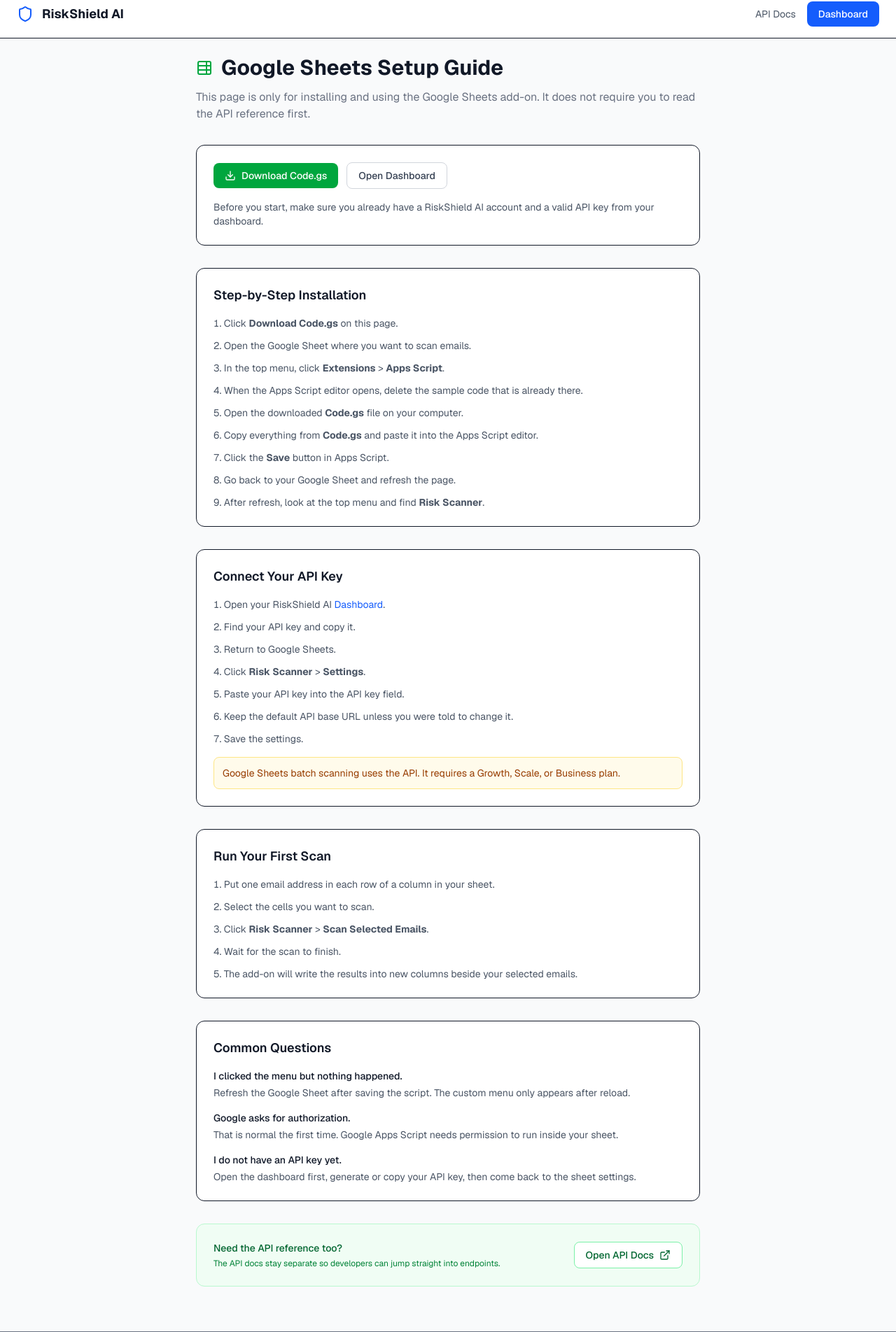
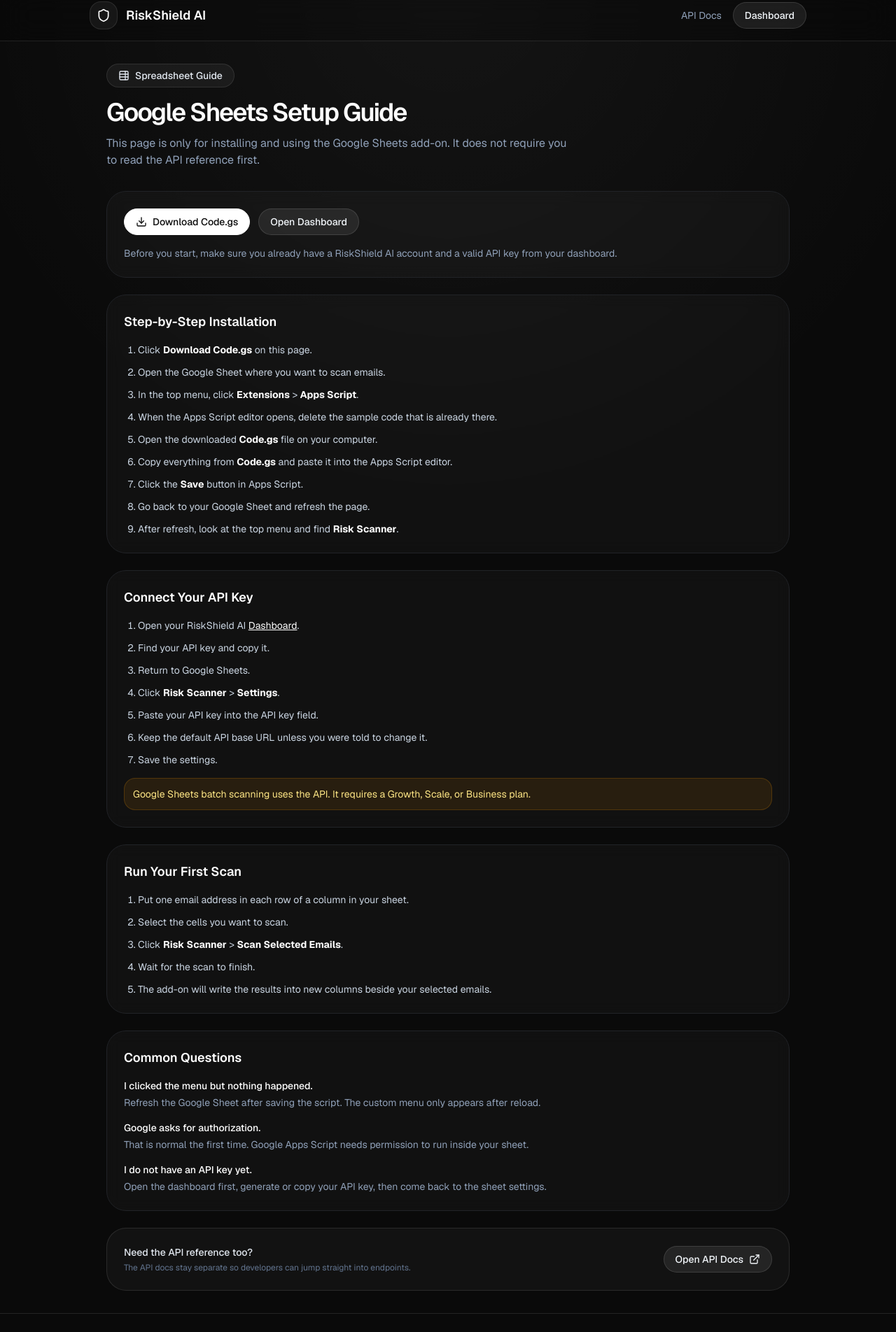
Before and after one commit to hryhrh305-dot/riskshield-ai, a Next.js app: page /docs/google-sheets in a window 1280 px wide. Shown: the part 14-1918 px from the top of the page at 70% size. Built offline with nearby package versions, Linux system fonts and the light colour scheme.

Commit message:
Refine scan and developer UI surfaces

```diff
--- a/src/app/(dashboard)/risk-check/page.tsx
+++ b/src/app/(dashboard)/risk-check/page.tsx
@@ -2,7 +2,7 @@
 
 import { useState, useEffect } from "react";
 import { createClient } from "@/lib/supabase";
-import { Shield, Search, Mail, Globe, AlertTriangle, CheckCircle, XCircle, ArrowRight, Zap, History, ChevronDown, ChevronUp, Upload, LogOut } from "lucide-react";
+import { Shield, Mail, Globe, AlertTriangle, CheckCircle, XCircle, ArrowRight, Zap, History, ChevronDown } from "lucide-react";
 import Link from "next/link";
 import { getResultVisibility } from "@/lib/plans";
 
@@ -128,7 +128,7 @@
     d === "BLOCK" ? "rs-badge-block" : d === "REVIEW" ? "rs-badge-review" : "rs-badge-allow";
 
   const decisionIcon = (d: string) =>
-    d === "BLOCK" ? <XCircle className="w-5 h-5 text-red-600" /> : d === "REVIEW" ? <AlertTriangle className="w-5 h-5 text-yellow-600" /> : <CheckCircle className="w-5 h-5 text-green-600" />;
+    d === "BLOCK" ? <XCircle className="w-5 h-5 text-red-300" /> : d === "REVIEW" ? <AlertTriangle className="w-5 h-5 text-amber-300" /> : <CheckCircle className="w-5 h-5 text-emerald-300" />;
 
   const scoreColor = (s: number) =>
     s >= 60 ? "text-red-300" : s >= 30 ? "text-amber-300" : "text-emerald-300";
@@ -140,13 +140,13 @@
     {
       label: "Email format",
       value: "Valid",
-      tone: "text-green-600",
+      tone: "text-emerald-300",
       helper: "The submitted address passed format validation.",
     },
     {
       label: "Disposable email",
       value: emailDetails.isDisposable ? "Detected" : "Not detected",
-      tone: emailDetails.isDisposable ? "text-red-600" : "text-green-600",
+      tone: emailDetails.isDisposable ? "text-red-300" : "text-emerald-300",
       helper: emailDetails.isDisposable
         ? "This address comes from a temporary email provider."
         : "No temporary email provider signal was found.",
@@ -154,7 +154,7 @@
     {
       label: "Role-based address",
       value: emailDetails.isRoleBased ? "Detected" : "Not detected",
-      tone: emailDetails.isRoleBased ? "text-yellow-600" : "text-green-600",
+      tone: emailDetails.isRoleBased ? "text-amber-300" : "text-emerald-300",
       helper: emailDetails.isRoleBased
         ? "This looks like a shared inbox such as info@, sales@, or support@."
         : "No shared-inbox pattern was detected.",
@@ -162,7 +162,7 @@
     {
       label: "Mail server (MX)",
       value: !emailDetails.mxChecked ? "Not checked" : emailDetails.hasMX ? "Present" : "Missing",
-      tone: !emailDetails.mxChecked ? "text-gray-500" : emailDetails.hasMX ? "text-green-600" : "text-red-600",
+      tone: !emailDetails.mxChecked ? "text-slate-500" : emailDetails.hasMX ? "text-emerald-300" : "text-red-300",
       helper: !emailDetails.mxChecked
         ? "Mail-server verification was not available for this check."
         : emailDetails.hasMX
@@ -399,9 +399,9 @@
                   <div>
                     <div className="mb-0.5 text-xs text-slate-500">Inbox Probability</div>
                     <div className={`font-semibold text-sm ${
-                      emailDetails?.inboxProbability === "high" ? "text-green-600" :
-                      emailDetails?.inboxProbability === "medium" ? "text-yellow-600" :
-                      emailDetails?.inboxProbability === "low" ? "text-orange-600" : "text-red-600"
+                      emailDetails?.inboxProbability === "high" ? "text-emerald-300" :
+                      emailDetails?.inboxProbability === "medium" ? "text-amber-300" :
+                      emailDetails?.inboxProbability === "low" ? "text-orange-300" : "text-red-300"
                     }`}>
                       {emailDetails?.inboxProbability === "high" ? "High" :
                        emailDetails?.inboxProbability === "medium" ? "Medium" :
@@ -417,9 +417,9 @@
                   <div>
                     <div className="mb-0.5 text-xs text-slate-500">Sender Reputation Risk</div>
                     <div className={`font-semibold text-xs ${
-                      (emailDetails?.senderReputationRisk || "").includes("CRITICAL") ? "text-red-600" :
-                      (emailDetails?.senderReputationRisk || "").includes("HIGH") ? "text-red-500" :
-                      (emailDetails?.senderReputationRisk || "").includes("MEDIUM") ? "text-yellow-600" : "text-green-600"
+                      (emailDetails?.senderReputationRisk || "").includes("CRITICAL") ? "text-red-300" :
+                      (emailDetails?.senderReputationRisk || "").includes("HIGH") ? "text-red-400" :
+                      (emailDetails?.senderReputationRisk || "").includes("MEDIUM") ? "text-amber-300" : "text-emerald-300"
                     }`}>
                       {emailDetails?.senderReputationRisk || "LOW"}
                     </div>
@@ -427,9 +427,9 @@
                   <div>
                     <div className="mb-0.5 text-xs text-slate-500">MX Records</div>
                     <div className={`font-semibold text-sm ${
-                      !emailDetails?.mxChecked ? "text-gray-400" :
-                      emailDetails?.domainExists === false ? "text-red-600" :
-                      emailDetails?.hasMX ? "text-green-600" : "text-red-600"
+                      !emailDetails?.mxChecked ? "text-slate-500" :
+                      emailDetails?.domainExists === false ? "text-red-300" :
+                      emailDetails?.hasMX ? "text-emerald-300" : "text-red-300"
                     }`}>
                       {!emailDetails?.mxChecked ? "Not checked" :
                        emailDetails?.domainExists === false ? "Domain does not exist" :
@@ -477,19 +477,19 @@
                   </div>
                   <div>
                     <div className="mb-0.5 text-xs text-slate-500">Proxy / VPN</div>
-                    <div className={`font-semibold text-sm ${(result.details.ip as any)?.isProxy ? "text-red-600" : "text-green-600"}`}>
+                    <div className={`font-semibold text-sm ${(result.details.ip as any)?.isProxy ? "text-red-300" : "text-emerald-300"}`}>
                       {(result.details.ip as any)?.isProxy ? "Detected" : "Not detected"}
                     </div>
                   </div>
                   <div>
                     <div className="mb-0.5 text-xs text-slate-500">Hosting / Datacenter</div>
-                    <div className={`font-semibold text-sm ${(result.details.ip as any)?.isHosting ? "text-red-600" : "text-green-600"}`}>
+                    <div className={`font-semibold text-sm ${(result.details.ip as any)?.isHosting ? "text-red-300" : "text-emerald-300"}`}>
                       {(result.details.ip as any)?.isHosting ? "Yes - likely automated" : "No"}
                     </div>
                   </div>
                   {(result.details.ip as any)?.highRiskCountry && (
                     <div className="col-span-2">
-                      <div className="text-xs text-red-500 font-medium">
+                      <div className="text-xs font-medium text-red-300">
                         High-risk region. Low conversion rates in international trade.
                       </div>
                     </div>
@@ -596,10 +596,10 @@
                     <span className="max-w-[220px] truncate text-slate-300">{h.input_value}</span>
                   </div>
                   <div className="flex items-center gap-3">
-                    <span className={h.risk_score >= 60 ? "text-red-600" : h.risk_score >= 30 ? "text-yellow-600" : "text-green-600"}>
+                    <span className={h.risk_score >= 60 ? "text-red-300" : h.risk_score >= 30 ? "text-amber-300" : "text-emerald-300"}>
                       {h.risk_score}
                     </span>
-                    <span className="text-gray-400 text-xs">{new Date(h.created_at).toLocaleString()}</span>
+                    <span className="text-xs text-slate-500">{new Date(h.created_at).toLocaleString()}</span>
                   </div>
                 </div>
               ))}
--- a/src/app/docs/google-sheets/page.tsx
+++ b/src/app/docs/google-sheets/page.tsx
@@ -3,124 +3,128 @@
 
 export default function GoogleSheetsGuidePage() {
   return (
-    <div className="min-h-screen bg-gray-50">
-      <header className="bg-white border-b px-6 py-4 flex items-center justify-between">
+    <div className="rs-shell">
+      <header className="border-b border-white/10 bg-black/20 px-4 py-4 backdrop-blur-xl sm:px-6">
+        <div className="mx-auto flex max-w-5xl items-center justify-between">
           <Link href="/" className="flex items-center gap-3">
-          <Shield className="w-6 h-6 text-blue-600" />
-          <span className="font-bold text-lg">RiskShield AI</span>
+            <div className="inline-flex h-10 w-10 items-center justify-center rounded-2xl border border-white/10 bg-white/5">
+              <Shield className="h-5 w-5 text-white" />
+            </div>
+            <span className="text-lg font-semibold text-white">RiskShield AI</span>
           </Link>
           <div className="flex items-center gap-4 text-sm">
-          <Link href="/docs" className="text-gray-600 hover:text-gray-900">API Docs</Link>
-          <Link href="/dashboard" className="bg-blue-600 text-white px-4 py-2 rounded-lg font-medium hover:bg-blue-700">Dashboard</Link>
+            <Link href="/docs" className="text-slate-400 transition hover:text-white">API Docs</Link>
+            <Link href="/dashboard" className="rounded-full border border-white/12 bg-white/8 px-4 py-2 font-medium text-slate-100 transition hover:border-white/20 hover:bg-white/12">Dashboard</Link>
+          </div>
         </div>
       </header>
 
-      <main className="max-w-3xl mx-auto p-6 space-y-8">
-        <section>
-          <div className="flex items-center gap-3 mb-3">
-            <TableProperties className="w-6 h-6 text-green-600" />
-            <h1 className="text-3xl font-bold">Google Sheets Setup Guide</h1>
+      <main className="mx-auto max-w-5xl px-4 py-8 sm:px-6">
+        <section className="mb-8">
+          <div className="rs-fade-up mb-4 inline-flex items-center gap-2 rounded-full border border-white/10 bg-white/5 px-4 py-1.5 text-sm font-medium text-slate-200">
+            <TableProperties className="h-4 w-4" /> Spreadsheet Guide
           </div>
-          <p className="text-gray-500">
+          <h1 className="rs-title-settle text-3xl font-semibold text-white sm:text-4xl">Google Sheets Setup Guide</h1>
+          <p className="mt-3 max-w-2xl text-slate-400">
             This page is only for installing and using the Google Sheets add-on. It does not require you to read the API reference first.
           </p>
         </section>
 
-        <section className="bg-white rounded-xl border p-6">
-          <div className="flex flex-wrap items-center gap-3 mb-4">
-            <a href="/api/google-sheets-addon" className="inline-flex items-center gap-2 rounded-lg bg-green-600 px-4 py-2 text-sm font-medium text-white hover:bg-green-700">
-              <Download className="w-4 h-4" /> Download Code.gs
+        <div className="space-y-6">
+          <section className="rs-card rounded-[28px] p-6">
+            <div className="mb-4 flex flex-wrap items-center gap-3">
+              <a href="/api/google-sheets-addon" className="rs-button-primary rs-link-arrow inline-flex items-center gap-2 rounded-full px-4 py-2 text-sm font-medium">
+                <Download className="h-4 w-4" /> Download Code.gs
               </a>
-            <Link href="/dashboard" className="inline-flex items-center gap-2 rounded-lg border border-gray-300 bg-white px-4 py-2 text-sm font-medium text-gray-700 hover:bg-gray-50">
+              <Link href="/dashboard" className="inline-flex items-center gap-2 rounded-full border border-white/12 bg-white/8 px-4 py-2 text-sm font-medium text-slate-100 transition hover:border-white/20 hover:bg-white/12">
                 Open Dashboard
               </Link>
             </div>
-          <p className="text-sm text-gray-600">
+            <p className="text-sm text-slate-400">
               Before you start, make sure you already have a RiskShield AI account and a valid API key from your dashboard.
             </p>
           </section>
 
-        <section className="bg-white rounded-xl border p-6">
-          <h2 className="text-lg font-semibold mb-4">Step-by-Step Installation</h2>
-          <ol className="list-decimal list-inside space-y-3 text-sm text-gray-600">
-            <li>Click <strong>Download Code.gs</strong> on this page.</li>
+          <section className="rs-card rounded-[28px] p-6">
+            <h2 className="mb-4 text-lg font-semibold text-white">Step-by-Step Installation</h2>
+            <ol className="list-decimal space-y-3 pl-5 text-sm text-slate-300">
+              <li>Click <strong className="text-white">Download Code.gs</strong> on this page.</li>
               <li>Open the Google Sheet where you want to scan emails.</li>
-            <li>In the top menu, click <strong>Extensions</strong> &gt; <strong>Apps Script</strong>.</li>
+              <li>In the top menu, click <strong className="text-white">Extensions</strong> &gt; <strong className="text-white">Apps Script</strong>.</li>
               <li>When the Apps Script editor opens, delete the sample code that is already there.</li>
-            <li>Open the downloaded <strong>Code.gs</strong> file on your computer.</li>
-            <li>Copy everything from <strong>Code.gs</strong> and paste it into the Apps Script editor.</li>
-            <li>Click the <strong>Save</strong> button in Apps Script.</li>
+              <li>Open the downloaded <strong className="text-white">Code.gs</strong> file on your computer.</li>
+              <li>Copy everything from <strong className="text-white">Code.gs</strong> and paste it into the Apps Script editor.</li>
+              <li>Click the <strong className="text-white">Save</strong> button in Apps Script.</li>
               <li>Go back to your Google Sheet and refresh the page.</li>
-            <li>After refresh, look at the top menu and find <strong>Risk Scanner</strong>.</li>
+              <li>After refresh, look at the top menu and find <strong className="text-white">Risk Scanner</strong>.</li>
             </ol>
           </section>
 
-        <section className="bg-white rounded-xl border p-6">
-          <h2 className="text-lg font-semibold mb-4">Connect Your API Key</h2>
-          <ol className="list-decimal list-inside space-y-3 text-sm text-gray-600">
-            <li>Open your RiskShield AI <Link href="/dashboard" className="text-blue-600 hover:underline">Dashboard</Link>.</li>
+          <section className="rs-card rounded-[28px] p-6">
+            <h2 className="mb-4 text-lg font-semibold text-white">Connect Your API Key</h2>
+            <ol className="list-decimal space-y-3 pl-5 text-sm text-slate-300">
+              <li>Open your RiskShield AI <Link href="/dashboard" className="text-white underline hover:text-slate-200">Dashboard</Link>.</li>
               <li>Find your API key and copy it.</li>
               <li>Return to Google Sheets.</li>
-            <li>Click <strong>Risk Scanner</strong> &gt; <strong>Settings</strong>.</li>
+              <li>Click <strong className="text-white">Risk Scanner</strong> &gt; <strong className="text-white">Settings</strong>.</li>
               <li>Paste your API key into the API key field.</li>
               <li>Keep the default API base URL unless you were told to change it.</li>
               <li>Save the settings.</li>
             </ol>
-          <div className="mt-4 rounded-lg border border-amber-200 bg-amber-50 p-3 text-sm text-amber-800">
+            <div className="mt-4 rounded-2xl border border-amber-500/20 bg-amber-500/10 p-3 text-sm text-amber-200">
               Google Sheets batch scanning uses the API. It requires a Growth, Scale, or Business plan.
             </div>
           </section>
 
-        <section className="bg-white rounded-xl border p-6">
-          <h2 className="text-lg font-semibold mb-4">Run Your First Scan</h2>
-          <ol className="list-decimal list-inside space-y-3 text-sm text-gray-600">
+          <section className="rs-card rounded-[28px] p-6">
+            <h2 className="mb-4 text-lg font-semibold text-white">Run Your First Scan</h2>
+            <ol className="list-decimal space-y-3 pl-5 text-sm text-slate-300">
               <li>Put one email address in each row of a column in your sheet.</li>
               <li>Select the cells you want to scan.</li>
-            <li>Click <strong>Risk Scanner</strong> &gt; <strong>Scan Selected Emails</strong>.</li>
+              <li>Click <strong className="text-white">Risk Scanner</strong> &gt; <strong className="text-white">Scan Selected Emails</strong>.</li>
               <li>Wait for the scan to finish.</li>
               <li>The add-on will write the results into new columns beside your selected emails.</li>
             </ol>
           </section>
 
-        <section className="bg-white rounded-xl border p-6">
-          <h2 className="text-lg font-semibold mb-4">Common Questions</h2>
-          <div className="space-y-4 text-sm text-gray-600">
+          <section className="rs-card rounded-[28px] p-6">
+            <h2 className="mb-4 text-lg font-semibold text-white">Common Questions</h2>
+            <div className="space-y-4 text-sm text-slate-300">
               <div>
-              <div className="font-medium text-gray-900 mb-1">I clicked the menu but nothing happened.</div>
-              <p>Refresh the Google Sheet after saving the script. The custom menu only appears after reload.</p>
+                <div className="mb-1 font-medium text-white">I clicked the menu but nothing happened.</div>
+                <p className="text-slate-400">Refresh the Google Sheet after saving the script. The custom menu only appears after reload.</p>
               </div>
               <div>
-              <div className="font-medium text-gray-900 mb-1">Google asks for authorization.</div>
-              <p>That is normal the first time. Google Apps Script needs permission to run inside your sheet.</p>
+                <div className="mb-1 font-medium text-white">Google asks for authorization.</div>
+                <p className="text-slate-400">That is normal the first time. Google Apps Script needs permission to run inside your sheet.</p>
               </div>
               <div>
-              <div className="font-medium text-gray-900 mb-1">I do not have an API key yet.</div>
-              <p>Open the dashboard first, generate or copy your API key, then come back to the sheet settings.</p>
+                <div className="mb-1 font-medium text-white">I do not have an API key yet.</div>
+                <p className="text-slate-400">Open the dashboard first, generate or copy your API key, then come back to the sheet settings.</p>
               </div>
             </div>
           </section>
 
-        <section className="pb-10">
-          <div className="bg-green-50 rounded-xl p-6 border border-green-200">
+          <section className="rounded-[28px] border border-white/10 bg-white/[0.035] p-6">
             <div className="flex flex-wrap items-center justify-between gap-3">
               <div>
-                <p className="text-sm font-medium text-green-800">Need the API reference too?</p>
-                <p className="text-xs text-green-700 mt-1">The API docs stay separate so developers can jump straight into endpoints.</p>
+                <p className="text-sm font-medium text-slate-200">Need the API reference too?</p>
+                <p className="mt-1 text-xs text-slate-500">The API docs stay separate so developers can jump straight into endpoints.</p>
               </div>
-              <Link href="/docs" className="inline-flex items-center gap-2 rounded-lg bg-white px-4 py-2 text-sm font-medium text-green-800 border border-green-300 hover:bg-green-100">
-                Open API Docs <ExternalLink className="w-4 h-4" />
+              <Link href="/docs" className="rs-link-arrow inline-flex items-center gap-2 rounded-full border border-white/12 bg-white/8 px-4 py-2 text-sm font-medium text-slate-100 transition hover:border-white/20 hover:bg-white/12">
+                Open API Docs <ExternalLink className="h-4 w-4" />
               </Link>
             </div>
+          </section>
         </div>
-        </section>
       </main>
 
-      <footer className="border-t bg-white px-6 py-6 text-sm text-gray-500">
-        <div className="mx-auto flex max-w-3xl flex-wrap items-center justify-between gap-3">
-          <a href="mailto:support@574269.xyz" className="hover:text-gray-900">support@574269.xyz</a>
+      <footer className="border-t border-white/10 px-4 py-6 text-sm text-slate-500 sm:px-6">
+        <div className="mx-auto flex max-w-5xl flex-wrap items-center justify-between gap-3">
+          <a href="mailto:support@574269.xyz" className="transition hover:text-white">support@574269.xyz</a>
           <div className="flex items-center gap-4">
-            <Link href="/privacy" className="hover:text-gray-900">Privacy Policy</Link>
-            <Link href="/terms" className="hover:text-gray-900">Terms of Service</Link>
+            <Link href="/privacy" className="transition hover:text-white">Privacy Policy</Link>
+            <Link href="/terms" className="transition hover:text-white">Terms of Service</Link>
           </div>
         </div>
       </footer>
```
Lines whose indentation alone changed are shown as unchanged.
